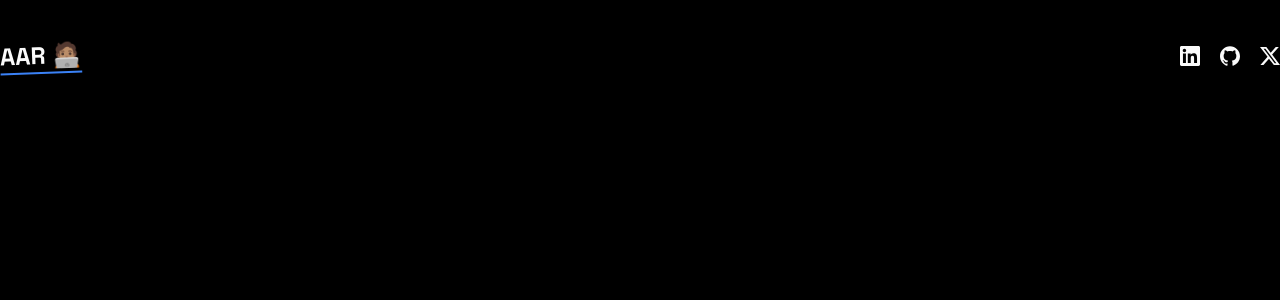
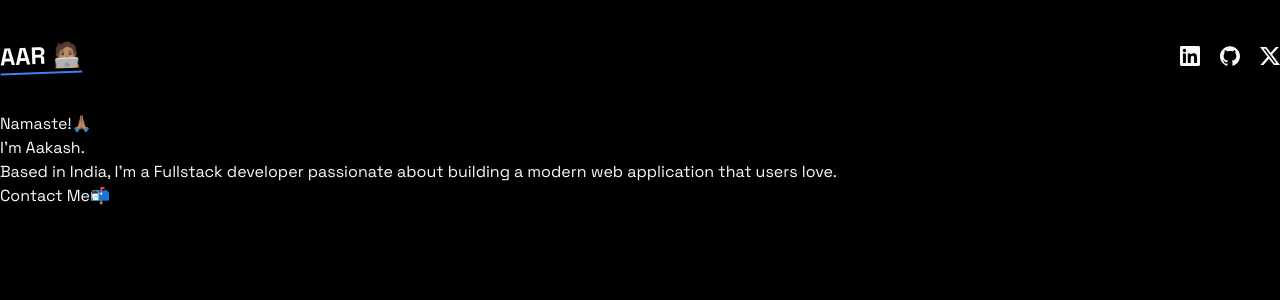
Before and after one commit to aakash-a-dev/Portfolio-Site, a Next.js app in the folder portfolio/: page / in a window 1280 px wide. Shown: the top 300 px of the page. Built offline with nearby package versions, Linux system fonts and the light colour scheme.

Commit message:
Added Basic Structure in Hero Structure

```diff
--- /dev/null
+++ b/portfolio/app/(home)/components/HeroComponent.tsx
@@ -0,0 +1,24 @@
+import Link from 'next/link'
+import React from 'react'
+
+export default function HeroComponent() {
+  return (
+      <div>
+          <div>
+              <h1>Namaste!🙏🏽 <br />
+                  <span>{"I'm Aakash."}</span>
+              </h1>
+              <p>
+                  {
+                      "Based in India, I'm a Fullstack developer passionate about building a modern web application that users love."
+                  }
+              </p>
+              <Link href={"mailto:aakash.ar1213@gmail.com"}>
+                  <div>
+                      <h1> Contact Me📬</h1>
+             </div>
+              </Link>
+          </div>
+    </div>
+  )
+}
--- a/portfolio/app/(home)/page.tsx
+++ b/portfolio/app/(home)/page.tsx
@@ -1,11 +1,13 @@
 import React from 'react'
 import Navbar from './components/Navbar'
+import HeroComponent from './components/HeroComponent'
 
 export default function page() {
   return (
     <div className='min-h-screen bg-black'>
       <div className='max-w-7xl mx-auto'>
-        <Navbar/>
+        <Navbar />
+        <HeroComponent/>
       </div>
       </div>
   )
```
